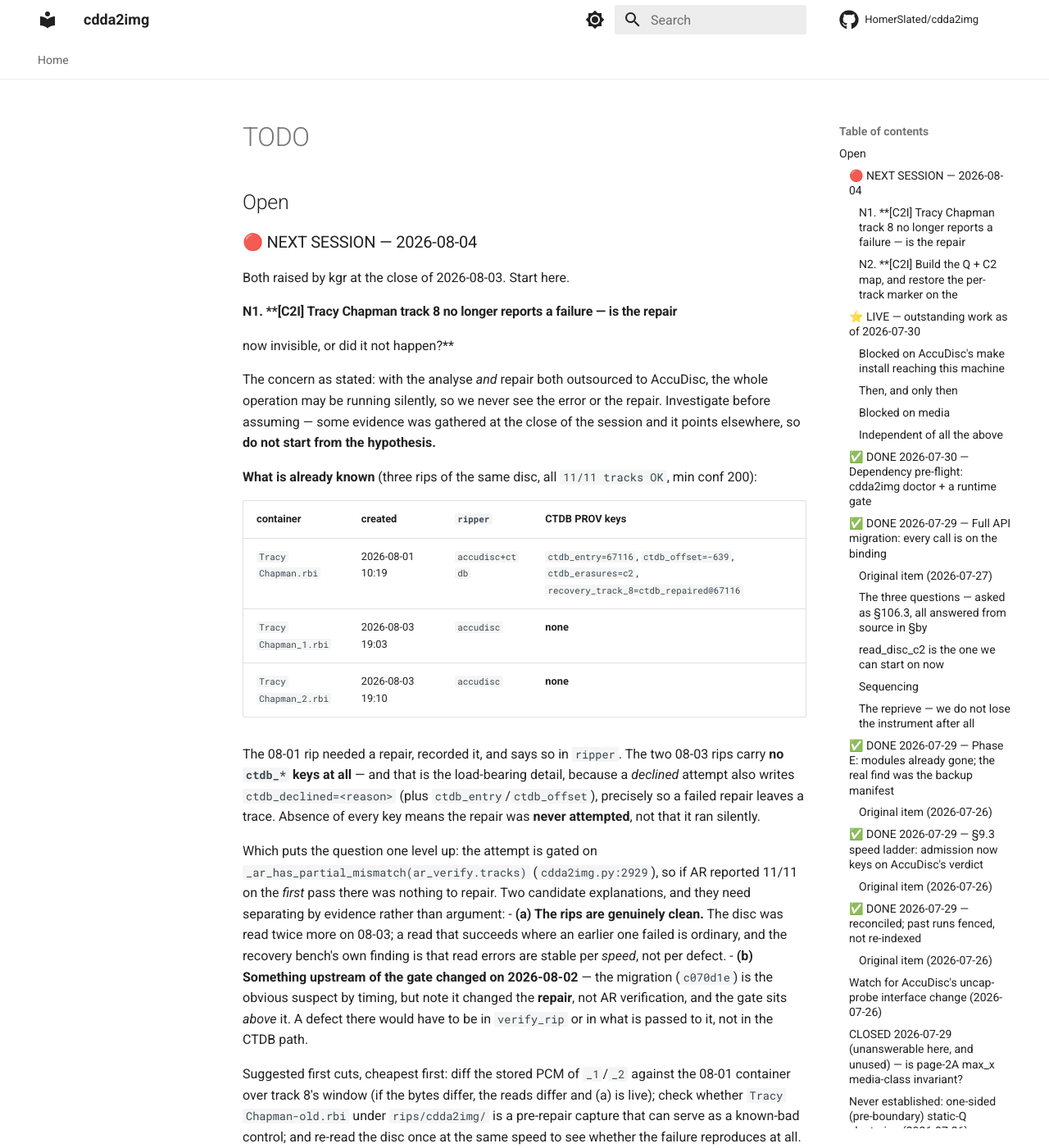
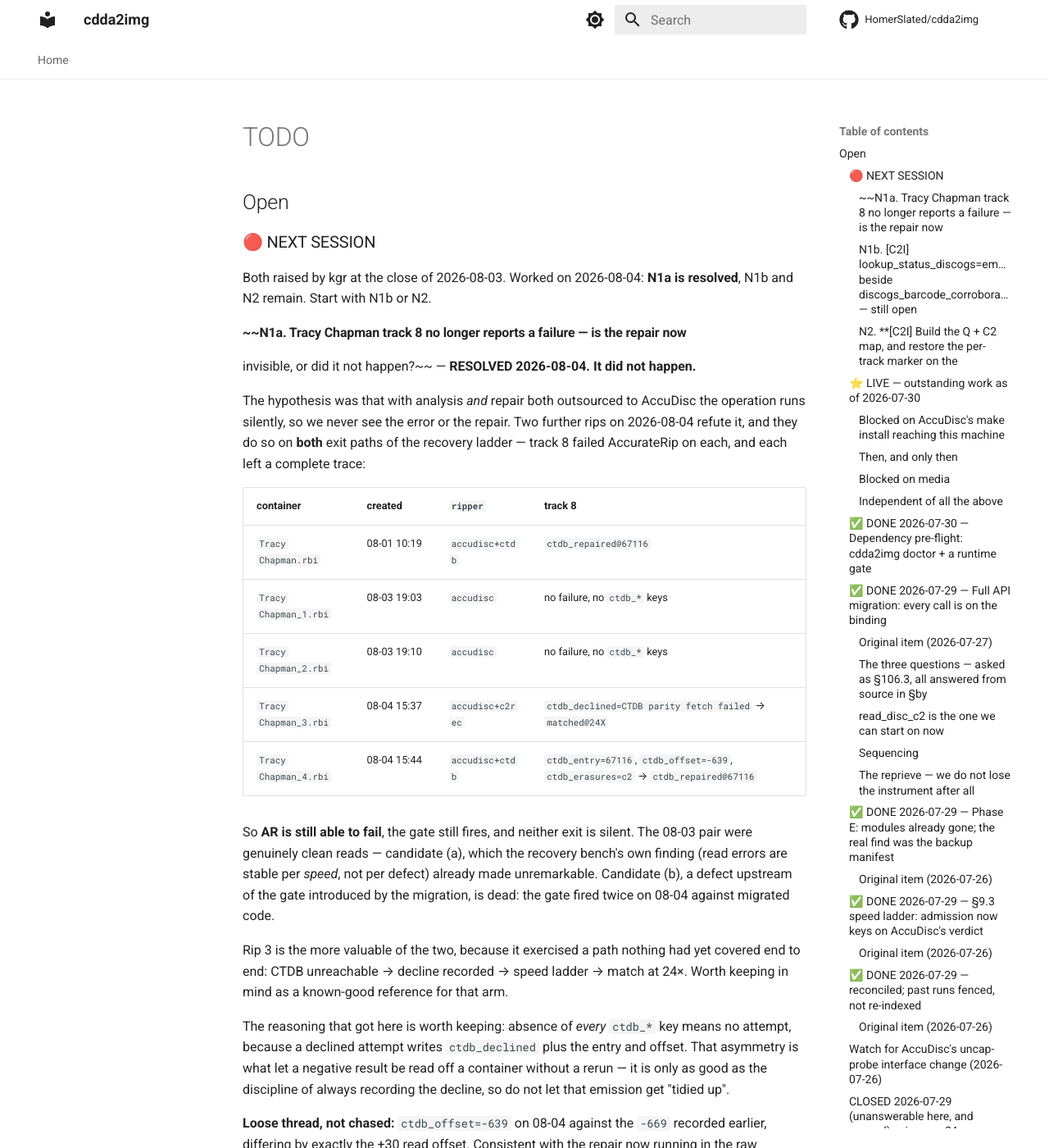
Before and after one commit to HomerSlated/cdda2img, an MkDocs documentation site: the page built from docs/reference/TODO.md, in a window 1280 px wide and 1400 px high. Shown: the whole window at 82% size. Built offline with MkDocs 1.6.1 and Material for MkDocs 9.7.7, drawn with Linux system fonts in a browser that asks for light colours; comment, search, counter and statistics services are not loaded; some of the changed text lies outside the part shown.

Commit message:
docs(todo): close N1a — the repair was not silent, it did not happen
Two rips on 2026-08-04 answer the question filed at the close of 2026-08-03, and
they answer it on both exit paths of the recovery ladder rather than one. Track 8
failed AccurateRip on each, so the gate still fires and AR is still able to fail.
Rip 3 found CTDB unreachable, recorded ctdb_declined, fell through to the speed
ladder and matched at 24X. Rip 4 reached CTDB and repaired against entry 67116.
Neither was silent.

That kills both candidates the entry left open. The 08-03 pair were genuinely
clean reads, which the recovery bench's own finding -- read errors are stable per
speed, not per defect -- already made unremarkable. And a defect upstream of the
gate introduced by the migration is refuted directly: the gate fired twice on
08-04 against migrated code.

Rip 3 is noted as the more valuable of the two, because it is the first end-to-end
exercise of the CTDB-unreachable arm, and is worth keeping as a reference for it.

The reasoning that got here is kept in the entry rather than discarded with the
question. Absence of every ctdb_* key meant no attempt, because a declined attempt
writes ctdb_declined plus the entry and offset. That asymmetry is what let a
negative result be read off a container without a rerun, and it is only as good as
the discipline of always emitting the decline -- so the entry says not to let that
emission get tidied away.

One loose thread recorded and deliberately not chased: ctdb_offset=-639 on 08-04
against the -669 seen earlier, differing by exactly the +30 read offset. Consistent
with the repair running in the raw domain, but that is a hypothesis rather than a
measurement, and merging those two offset domains is a trap already fallen into
once.

The Discogs half of the old N1 is untouched by any of this and is split out as
N1b, still open: lookup_status_discogs=empty beside discogs_barcode_corroborates
=YES, present in all four containers examined.

Docs only.

Co-Authored-By: Claude Opus 5 <noreply@anthropic.com>

```diff
--- a/docs/reference/TODO.md
+++ b/docs/reference/TODO.md
@@ -2,54 +2,53 @@
 
 ## Open
 
-### 🔴 NEXT SESSION — 2026-08-04
-
-Both raised by kgr at the close of 2026-08-03. Start here.
-
-#### N1. **[C2I] Tracy Chapman track 8 no longer reports a failure — is the repair
-now invisible, or did it not happen?**
-
-The concern as stated: with the analyse *and* repair both outsourced to AccuDisc,
-the whole operation may be running silently, so we never see the error or the
-repair. Investigate before assuming — some evidence was gathered at the close of
-the session and it points elsewhere, so **do not start from the hypothesis.**
-
-**What is already known** (three rips of the same disc, all `11/11 tracks OK`,
-min conf 200):
-
-| container | created | `ripper` | CTDB PROV keys |
+### 🔴 NEXT SESSION
+
+Both raised by kgr at the close of 2026-08-03. Worked on 2026-08-04: **N1a is
+resolved**, N1b and N2 remain. Start with N1b or N2.
+
+#### ~~N1a. Tracy Chapman track 8 no longer reports a failure — is the repair now
+invisible, or did it not happen?~~ — **RESOLVED 2026-08-04. It did not happen.**
+
+The hypothesis was that with analysis *and* repair both outsourced to AccuDisc the
+operation runs silently, so we never see the error or the repair. Two further rips
+on 2026-08-04 refute it, and they do so on **both** exit paths of the recovery
+ladder — track 8 failed AccurateRip on each, and each left a complete trace:
+
+| container | created | `ripper` | track 8 |
 |---|---|---|---|
-| `Tracy Chapman.rbi` | 2026-08-01 10:19 | `accudisc+ctdb` | `ctdb_entry=67116`, `ctdb_offset=-639`, `ctdb_erasures=c2`, `recovery_track_8=ctdb_repaired@67116` |
-| `Tracy Chapman_1.rbi` | 2026-08-03 19:03 | `accudisc` | **none** |
-| `Tracy Chapman_2.rbi` | 2026-08-03 19:10 | `accudisc` | **none** |
-
-The 08-01 rip needed a repair, recorded it, and says so in `ripper`. The two 08-03
-rips carry **no `ctdb_*` keys at all** — and that is the load-bearing detail,
-because a *declined* attempt also writes `ctdb_declined=<reason>` (plus
-`ctdb_entry`/`ctdb_offset`), precisely so a failed repair leaves a trace. Absence
-of every key means the repair was **never attempted**, not that it ran silently.
-
-Which puts the question one level up: the attempt is gated on
-`_ar_has_partial_mismatch(ar_verify.tracks)` (`cdda2img.py:2929`), so if AR reported
-11/11 on the *first* pass there was nothing to repair. Two candidate explanations,
-and they need separating by evidence rather than argument:
-- **(a) The rips are genuinely clean.** The disc was read twice more on 08-03; a
-  read that succeeds where an earlier one failed is ordinary, and the recovery
-  bench's own finding is that read errors are stable per *speed*, not per defect.
-- **(b) Something upstream of the gate changed on 2026-08-02** — the migration
-  (`c070d1e`) is the obvious suspect by timing, but note it changed the **repair**,
-  not AR verification, and the gate sits *above* it. A defect there would have to be
-  in `verify_rip` or in what is passed to it, not in the CTDB path.
-
-Suggested first cuts, cheapest first: diff the stored PCM of `_1`/`_2` against the
-08-01 container over track 8's window (if the bytes differ, the reads differ and (a)
-is live); check whether `Tracy Chapman-old.rbi` under `rips/cdda2img/` is a
-pre-repair capture that can serve as a known-bad control; and re-read the disc once
-at the same speed to see whether the failure reproduces at all. **A rip that passes
-is not a bug** — the thing to establish is whether AR is still *able* to fail, which
-is the same "can this instrument still fail?" question that has caught us twice.
-
-Second, unrelated concern in the same PROV dump, and worth its own look:
+| `Tracy Chapman.rbi` | 08-01 10:19 | `accudisc+ctdb` | `ctdb_repaired@67116` |
+| `Tracy Chapman_1.rbi` | 08-03 19:03 | `accudisc` | no failure, no `ctdb_*` keys |
+| `Tracy Chapman_2.rbi` | 08-03 19:10 | `accudisc` | no failure, no `ctdb_*` keys |
+| `Tracy Chapman_3.rbi` | 08-04 15:37 | `accudisc+c2rec` | `ctdb_declined=CTDB parity fetch failed` → `matched@24X` |
+| `Tracy Chapman_4.rbi` | 08-04 15:44 | `accudisc+ctdb` | `ctdb_entry=67116`, `ctdb_offset=-639`, `ctdb_erasures=c2` → `ctdb_repaired@67116` |
+
+So **AR is still able to fail**, the gate still fires, and neither exit is silent.
+The 08-03 pair were genuinely clean reads — candidate (a), which the recovery
+bench's own finding (read errors are stable per *speed*, not per defect) already
+made unremarkable. Candidate (b), a defect upstream of the gate introduced by the
+migration, is dead: the gate fired twice on 08-04 against migrated code.
+
+Rip 3 is the more valuable of the two, because it exercised a path nothing had yet
+covered end to end: CTDB unreachable → decline recorded → speed ladder → match at
+24×. Worth keeping in mind as a known-good reference for that arm.
+
+The reasoning that got here is worth keeping: absence of *every* `ctdb_*` key means
+no attempt, because a declined attempt writes `ctdb_declined` plus the entry and
+offset. That asymmetry is what let a negative result be read off a container
+without a rerun — it is only as good as the discipline of always recording the
+decline, so do not let that emission get "tidied up".
+
+**Loose thread, not chased:** `ctdb_offset=-639` on 08-04 against the `-669`
+recorded earlier, differing by exactly the +30 read offset. Consistent with the
+repair now running in the raw domain, but that is a hypothesis, not a measurement,
+and conflating those two offset domains is a trap already fallen into once
+(`project_ctdb_offset_domains`). Measure before believing it.
+
+#### N1b. **[C2I] `lookup_status_discogs=empty` beside `discogs_barcode_corroborates=YES`** — still open
+
+Present in all four Tracy Chapman rips, including both from 2026-08-04. The
+concern:
 `lookup_status_discogs=empty` sits beside `discogs_barcode_corroborates=YES`. Those
 are not obviously contradictory — the corroboration path fetches the **MB** release's
 `inc=url-rels` and follows the link to a Discogs *release id*
```
